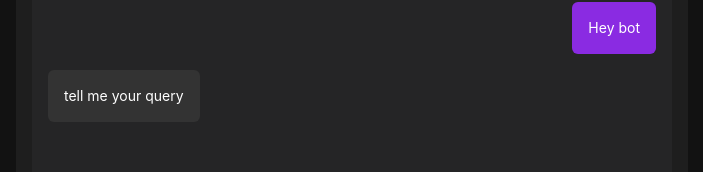
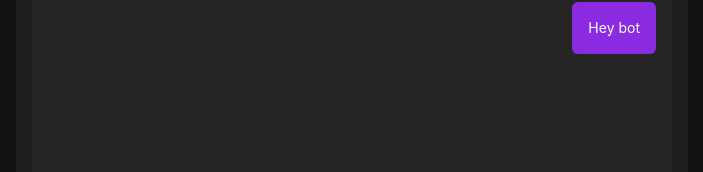
Before and after one commit to ShreyansJain07/AccessDenied_Augenblick, a React (Create React App) app in the folder frontend-chat/: page / in a window 1280 px wide. Shown: the part 262-434 px from the top of the page, without its empty margins (288-991 px from the left). Built offline with nearby package versions, Linux system fonts and the light colour scheme.

Commit message:
sentimental analysis frontend

```diff
--- a/frontend-chat/src/ChatContext.js
+++ b/frontend-chat/src/ChatContext.js
@@ -13,16 +13,12 @@ export const ChatProvider = ({ children }) => {
         id: 2,
         message: 'Hey bot',
         sender: 'user',
-      },
-      {
-        id: 3,
-        message: 'tell me your query',
-        sender: 'bot',
-      },
+      }
   ]);
+  const [sentiment,setSentiment] = useState("Neutral");
 
   return (
-    <ChatContext.Provider value={{ chatState, setChatState }}>
+    <ChatContext.Provider value={{ chatState, setChatState,sentiment,setSentiment }}>
       {children}
     </ChatContext.Provider>
   );
--- a/frontend-chat/src/components/Chat.jsx
+++ b/frontend-chat/src/components/Chat.jsx
@@ -3,7 +3,7 @@ import { ChatContext } from "../ChatContext";
 import axios from "axios";
 
 export default function Chat() {
-  const { chatState, setChatState } = useContext(ChatContext);
+  const { chatState, setChatState,sentiment,setSentiment } = useContext(ChatContext);
   const [message, setMessage] = useState("");
   const messagesEndRef = useRef(null);
 
@@ -47,6 +47,28 @@ export default function Chat() {
     }
   };
 
+  const fetchSentiment = async () => {
+    const query = chatState
+      .filter((msg) => msg.sender === "user")
+      .map((msg) => msg.message)
+      .join(" ");
+
+    if (query.split(" ").length >= 3) {
+      try {
+        const response = await axios.post("http://localhost:3001/sentiment", {
+          message: query,
+        });
+        console.log(response.data.output);
+        setSentiment(response.data.output);
+      } catch (error) {
+        console.error("Error sending message:", error);
+      }
+    } else {
+      console.log("Not enough user messages to analyze sentiment.");
+    }
+  };
+
+
   const sendMessage = async () => {
     if (message.trim() !== "") {
       setChatState((prev) => [
@@ -58,6 +80,7 @@ export default function Chat() {
         },
       ]);
       fetchFlask(message);
+      fetchSentiment(message);
       setMessage("");
     }
   };
```
